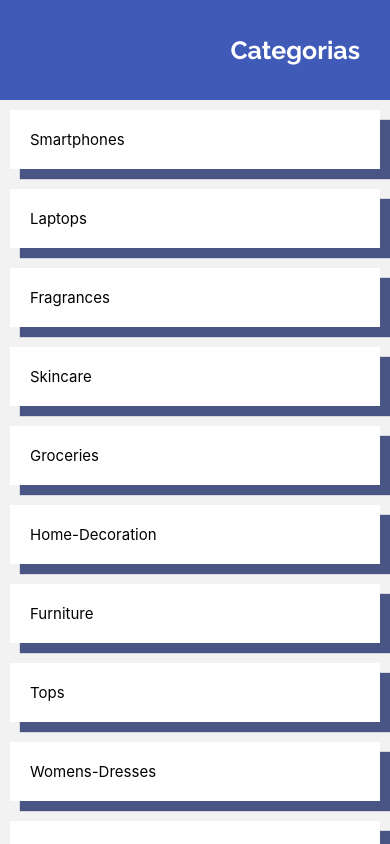
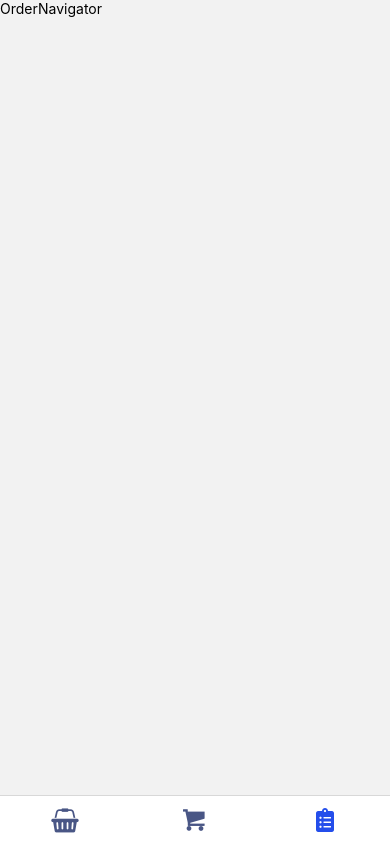
Before and after one commit to fedemoretto11/ecommerce-app-coderhouse, a React Native app: screen /Orders in a window 390 px wide. Built offline with nearby package versions, Linux system fonts and the light colour scheme.

Commit message:
Agregada Bottom Tabs: Shop, Orders, Cart. Vistas creadas pero no desarrolladas

```diff
--- a/App.js
+++ b/App.js
@@ -1,7 +1,8 @@
 import { ActivityIndicator, StyleSheet } from 'react-native';
 import { useFonts } from 'expo-font'
 
-import Navigator from './src/navigator/Navigator';
+import TabNavigator from './src/navigator/TabNavigator';
+
 
 export default function App() {
 
@@ -18,7 +19,7 @@ export default function App() {
 
 
   return (
-    <Navigator />
+    <TabNavigator />
   );
 }
 
--- a/package.json
+++ b/package.json
@@ -9,6 +9,7 @@
     "web": "expo start --web"
   },
   "dependencies": {
+    "@react-navigation/bottom-tabs": "^6.5.11",
     "@react-navigation/native": "^6.1.9",
     "@react-navigation/native-stack": "^6.9.17",
     "expo": "~49.0.15",
--- /dev/null
+++ b/src/navigator/CartNavigator.jsx
@@ -0,0 +1,21 @@
+import { StyleSheet, Text, View } from 'react-native'
+
+
+const CartNavigator = () => {
+
+
+
+
+  return (
+    <View>
+      <Text>CartNavigator</Text>
+    </View>
+  )
+}
+
+
+export default CartNavigator
+
+const styles = StyleSheet.create({
+
+})
--- /dev/null
+++ b/src/navigator/OrderNavigator.jsx
@@ -0,0 +1,14 @@
+import { StyleSheet, Text, View } from 'react-native'
+
+const OrderNavigator = () => {
+
+
+  return (
+    <View>
+      <Text>OrderNavigator</Text>
+    </View>
+  )
+
+}
+export default OrderNavigator
+const styles = StyleSheet.create({})
--- a/src/navigator/Navigator.jsx
+++ b/src/navigator/ShopNavigator.jsx
@@ -8,13 +8,12 @@ import ProductDetailScreen from '../screens/ProductDetailScreen';
 import Header from '../components/Header';
 
 
-const Navigator = () => {
+const ShopNavigator = () => {
 
   const Stack = createNativeStackNavigator();
 
 
   return (
-    <NavigationContainer>
       <Stack.Navigator
         initialRouteName='Categorias'
         screenOptions={
@@ -40,10 +39,9 @@ const Navigator = () => {
 
 
 
-    </NavigationContainer>
   )
 }
-export default Navigator
+export default ShopNavigator
 
 
 const styles = StyleSheet.create({
--- /dev/null
+++ b/src/navigator/TabNavigator.jsx
@@ -0,0 +1,62 @@
+import { createBottomTabNavigator } from '@react-navigation/bottom-tabs'
+import { StyleSheet } from 'react-native'
+import { COLORS } from '../global/colors.js'
+
+import { NavigationContainer } from '@react-navigation/native';
+
+import ShopNavigator from './ShopNavigator';
+import CartNavigator from './CartNavigator';
+import OrderNavigator from './OrderNavigator.jsx';
+
+import { FontAwesome, Entypo, FontAwesome5 } from '@expo/vector-icons';
+
+const TabNavigator = () => {
+
+  const Tab = createBottomTabNavigator();
+
+
+  return (
+    <NavigationContainer>
+      <Tab.Navigator
+        screenOptions={{
+          headerShown: false,
+          tabBarShowLabel: false,
+        }}
+      >
+        <Tab.Screen
+          name='Shop'
+          component={ShopNavigator}
+          options={{
+            tabBarIcon: ({focused}) => (
+              <FontAwesome name="shopping-basket" size={24} color={focused ? COLORS.primary : COLORS.gray} />
+            )
+          }}
+        />
+        <Tab.Screen
+          name='Cart'
+          component={CartNavigator}
+          options={{
+            tabBarIcon: ({focused}) => (
+              <Entypo name="shopping-cart" size={24} color={focused ? COLORS.primary : COLORS.gray} />
+            )
+          }}
+        />
+        <Tab.Screen
+          name='Orders'
+          component={OrderNavigator}
+          options={{
+            tabBarIcon: ({focused}) => (
+              <FontAwesome5 name="clipboard-list" size={24} color={focused ? COLORS.primary : COLORS.gray} />
+            )
+          }}
+        />
+      </Tab.Navigator>
+    </NavigationContainer>
+
+  )
+}
+
+
+export default TabNavigator
+
+const styles = StyleSheet.create({})
```
Also changed, not shown: 1 other file (tests, documents, lock files or other folders).
